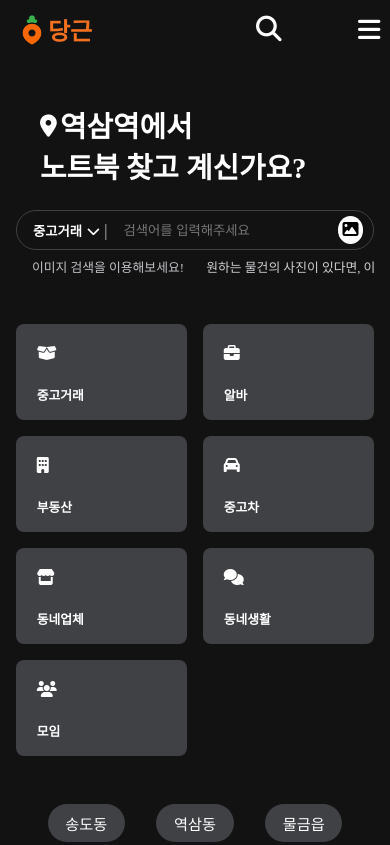
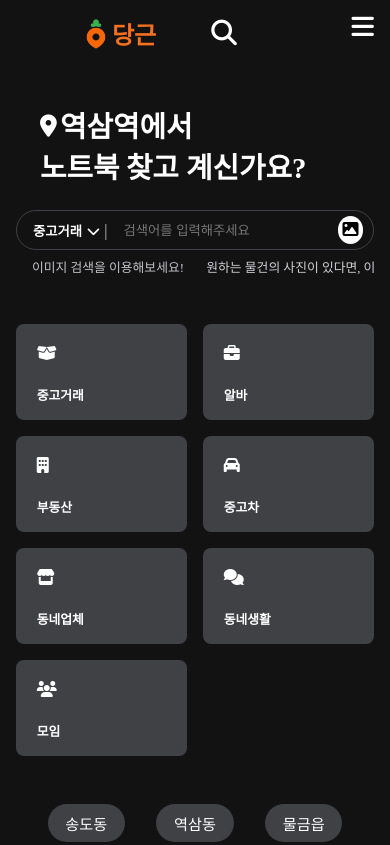
Before and after one commit to whitepanguin/Apple, a website: page public/main.html in a window 390 px wide. Shown: the top 845 px of the page. Drawn offline with Linux system fonts and the light colour scheme.

Commit message:
headercss

```diff
--- a/public/css/header.css
+++ b/public/css/header.css
@@ -324,10 +324,16 @@ a {
   font-weight: bold;
   color: #f0f0f0;
   margin-left: 10px;
-  white-space: nowrap;
+  /* white-space: nowrap;
   text-align: center;
   font-size: 1rem;
-  flex: 1;
+  flex: 1; */
+}
+
+.welcome-message {
+  font-weight: bold;
+  color: #f0f0f0;
+  margin-left: 10px;
 }
 
 .welcome-message {
@@ -345,44 +351,67 @@ a {
   font-weight: bold;
 }
 
+/* 모바일 */
+
+/* 기본값: 모바일 요소 숨김 (웹 포함) */
+.mobile-menu-toggle,
+.mobile-dropdown {
+  display: none;
+}
+
+/* 모바일 대응용 스타일 (웹에 영향 X) */
 @media (max-width: 768px) {
-  .header {
+  .header__right--pc {
     display: flex;
+    align-items: center;
     justify-content: space-between;
-    align-items: center;
-    padding: 0.6rem 1rem;
+    width: 100%;
+    padding: 0 1rem;
   }
 
-  /* 공통 속성만 묶기 */
-  .mobile-menu-toggle,
-  .mobile-dropdown {
-    position: absolute;
-    z-index: 1000;
+  #welcome-message {
+    display: block !important;
+    text-align: center;
+    flex: 1;
+    font-size: 1rem;
+    color: white;
   }
 
-  /* 햄버거 버튼 위치 */
+  .header__button__search {
+    background: none;
+    border: none;
+    color: white;
+    font-size: 1.3rem;
+    margin-left: auto;
+  }
+
   .mobile-menu-toggle {
     display: block;
-    top: 0.6rem;
-    right: 0.6rem;
+    background: none;
+    border: none;
     font-size: 1.6rem;
     color: white;
-    background: none;
-    border: none;
-    z-index: 1001;
-    order: 3;
-    margin-top: 6px;
+    position: absolute;
+    top: 0.8rem;
+    right: 1rem;
   }
 
-  /* 드롭다운 메뉴 위치 */
+  #loginBtn,
+  #logoutBtn,
+  #mypageBtn {
+    display: none !important;
+  }
+
   .mobile-dropdown {
     display: none;
+    flex-direction: column;
+    position: absolute;
     top: 3.6rem;
     right: 1rem;
     background-color: var(--color-background);
     border: 1px solid var(--color-box);
     border-radius: 6px;
-    flex-direction: column;
+    z-index: 1000;
   }
 
   .mobile-dropdown.show {
@@ -401,48 +430,4 @@ a {
   .mobile-dropdown button:hover {
     background-color: var(--color-box-hover);
   }
-
-  .header__logo {
-    display: flex;
-    align-items: center;
-    gap: 0.5rem;
-    flex-shrink: 0;
-  }
-
-  .header__right--pc {
-    display: flex;
-    align-items: center;
-    flex: 1;
-    justify-content: center;
-    gap: 0.6rem;
-    position: relative;
-  }
-
-  .header__right--pc .welcome-message {
-    display: block !important;
-    white-space: nowrap;
-    font-size: 1rem;
-    color: white;
-    order: 1;
-    text-align: center;
-  }
-
-  .header__button__search {
-    background: none;
-    border: none;
-    font-size: 0.3rem;
-    color: white;
-    order: 2;
-    margin-left: 0.6rem;
-    position: relative;
-    top: 0.1rem;
-    margin-bottom: 5px;
-  }
-
-  /* 로그인, 로그아웃, 마이페이지 버튼은 모바일에서 숨김 */
-  #loginBtn,
-  #logoutBtn,
-  #mypageBtn {
-    display: none !important;
-  }
 }
```
